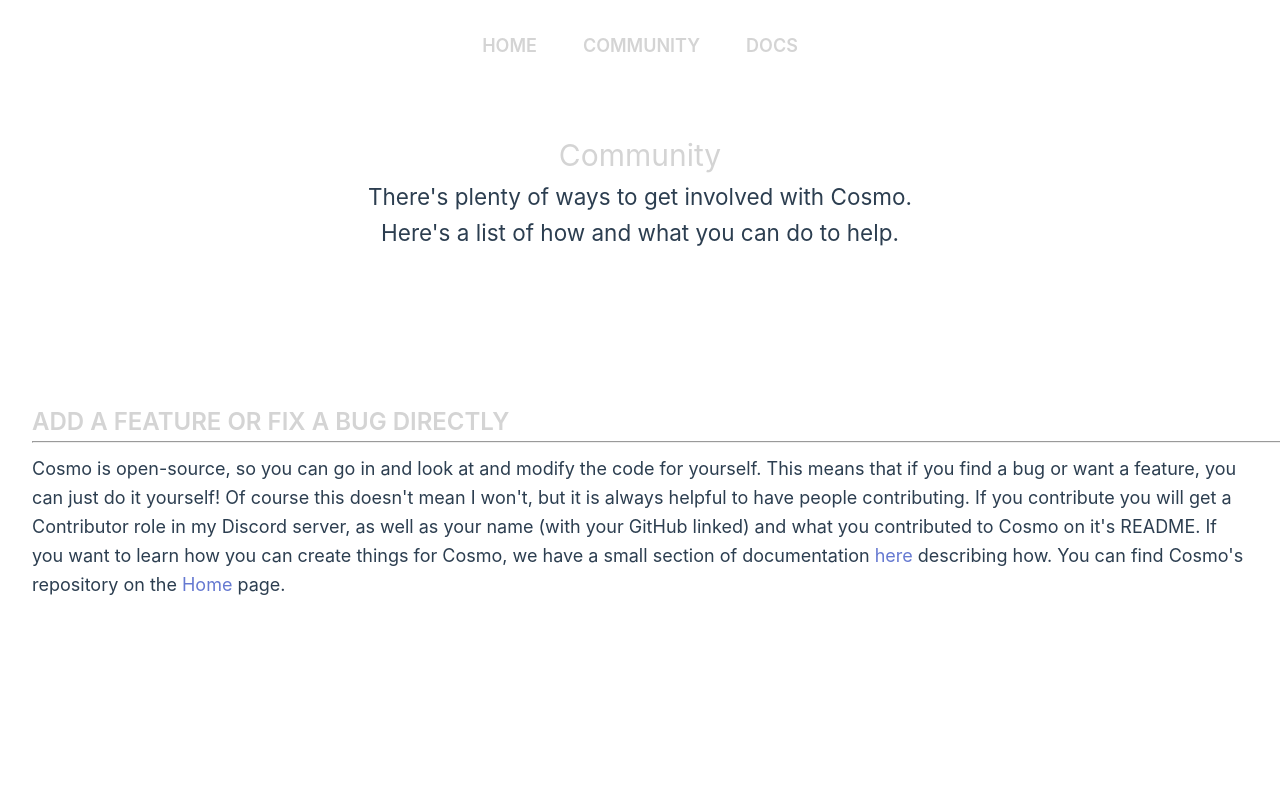
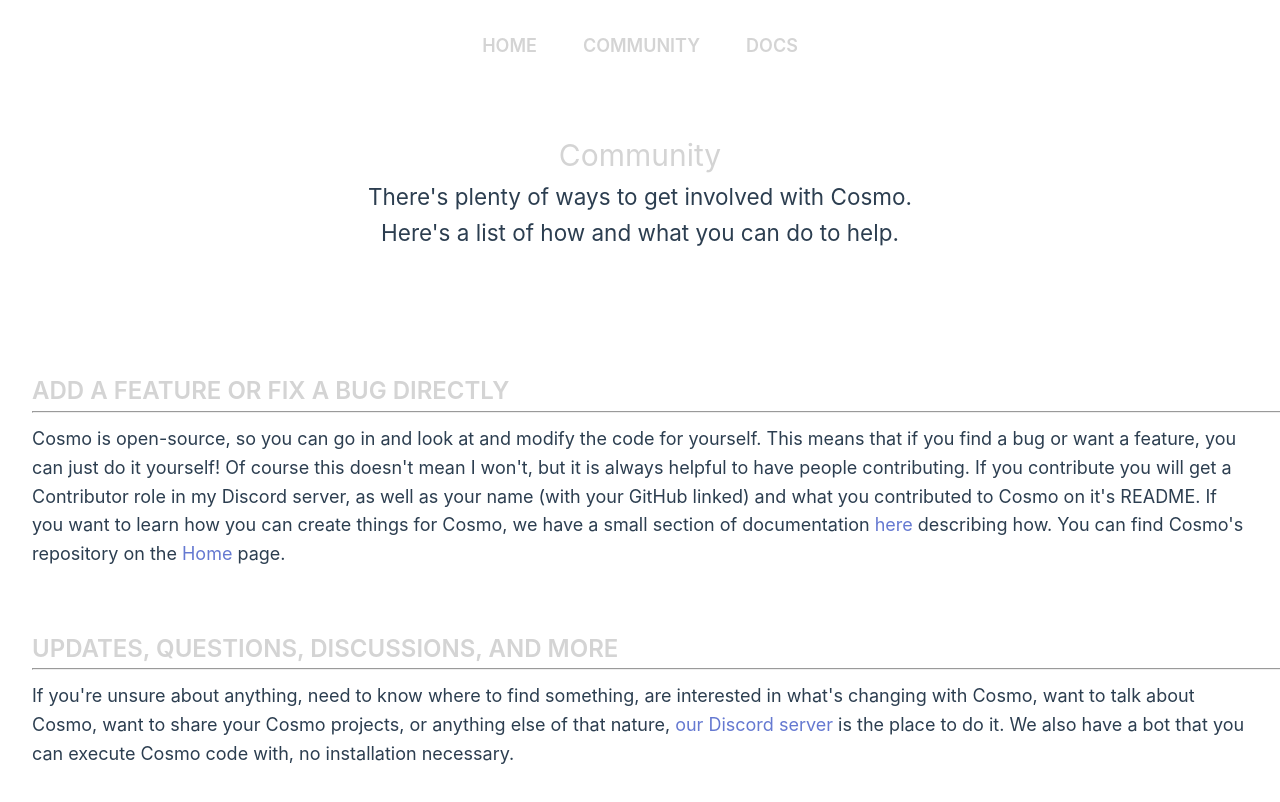
Before and after one commit to p-programming-language/website, a Vue app: page /community in a window 1280 px wide. Shown: the top 802 px of the page. Built offline with nearby package versions, Linux system fonts and the light colour scheme.

Commit message:
feat: add info section

```diff
--- a/src/assets/community.css
+++ b/src/assets/community.css
@@ -8,16 +8,12 @@
   transition: 0.4s;
 }
 
-.nice-hl:link {
+a.nice-hl {
   color: rgb(101, 121, 209);
 }
 
-.nice-hl:visited {
-  color: rgb(111, 84, 128);
-}
-
-.nice-hl:hover {
-  text-decoration: solid;
+a.nice-hl:hover {
+  color: rgb(146, 166, 255);
 }
 
 .description-body p {
@@ -26,13 +22,20 @@
   margin: 1% 0 0 0;
 }
 
+.push-down-much {
+  margin: 0 0 10% 0;
+}
+
+.push-down {
+  margin: 0 0 5% 0;
+}
+
 .list-header {
   font-weight: 600;
   font-size: x-large;
   text-align: left;
   text-transform: uppercase;
   width: calc(var(--block-width) * 2);
-  margin: 12.5% 0 0 0;
 }
 
 .separator {
--- a/src/components/HowToHelp.vue
+++ b/src/components/HowToHelp.vue
@@ -6,4 +6,7 @@
   <ListBlock title="Add a feature or fix a bug directly">
     Cosmo is open-source, so you can go in and look at and modify the code for yourself. This means that if you find a bug or want a feature, you can just do it yourself! Of course this doesn't mean I won't, but it is always helpful to have people contributing. If you contribute you will get a Contributor role in my Discord server, as well as your name (with your GitHub linked) and what you contributed to Cosmo on it's README. If you want to learn how you can create things for Cosmo, we have a small section of documentation <a class="nice-hl" href="https://github.com/cosmo-lang/cosmo/wiki/Contributing">here</a> describing how. You can find Cosmo's repository on the <router-link class="nice-hl" to="/">Home</router-link> page.
   </ListBlock>
+  <ListBlock title="Updates, questions, discussions, and more">
+    If you're unsure about anything, need to know where to find something, are interested in what's changing with Cosmo, want to talk about Cosmo, want to share your Cosmo projects, or anything else of that nature, <a class="nice-hl" href="https://discord.gg/WHyHh39dwh">our Discord server</a> is the place to do it. We also have a bot that you can execute Cosmo code with, no installation necessary.
+  </ListBlock>
 </template>
--- a/src/components/ListBlock.vue
+++ b/src/components/ListBlock.vue
@@ -12,7 +12,7 @@
 <template>
   <h2 class="title list-header">{{ title }}</h2>
   <hr class="separator">
-  <div class="description-body">
+  <div class="description-body push-down">
     <p><slot></slot></p>
   </div>
 </template>
--- a/src/views/Community.vue
+++ b/src/views/Community.vue
@@ -6,6 +6,6 @@
 <template>
   <h1 class="title">Community</h1>
   <h2>There's plenty of ways to get involved with Cosmo.</h2>
-  <h2>Here's a list of how and what you can do to help.</h2>
+  <h2 class="push-down-much">Here's a list of how and what you can do to help.</h2>
   <HowToHelpVue/>
 </template>
```
